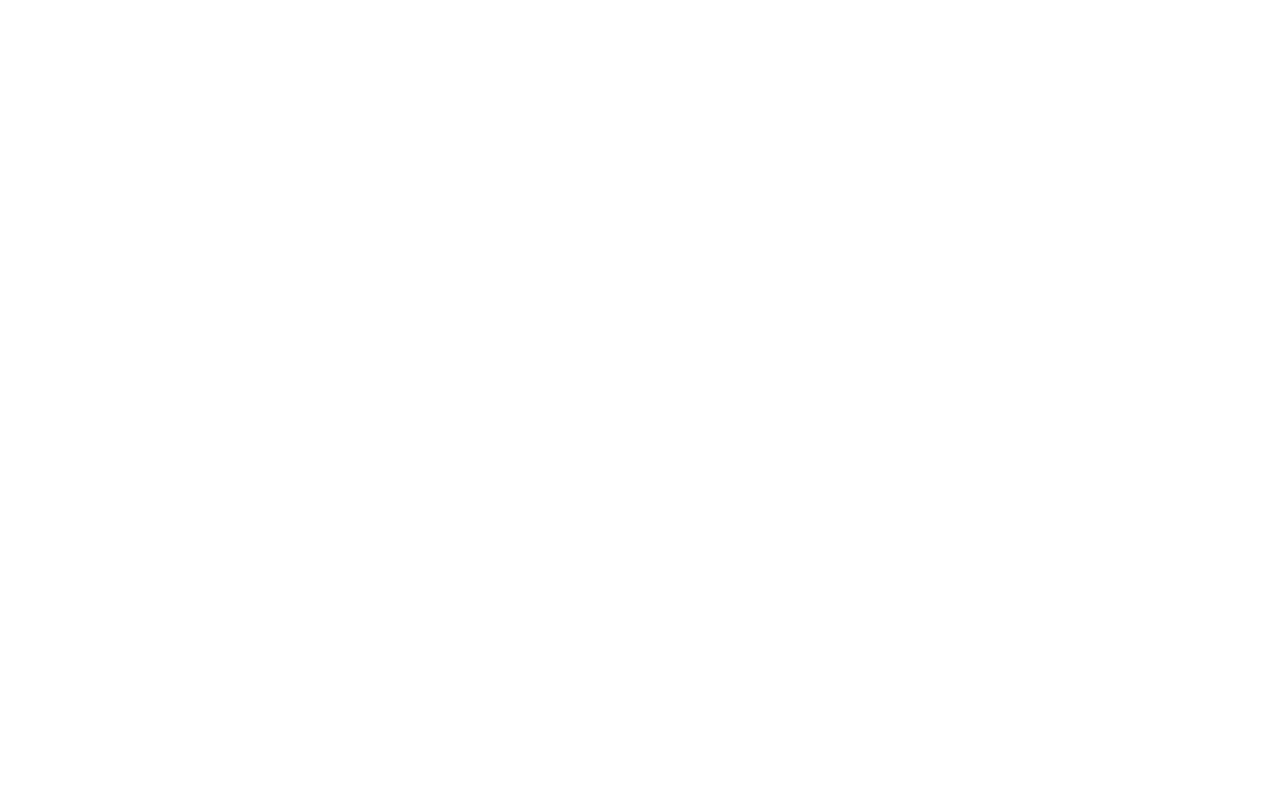
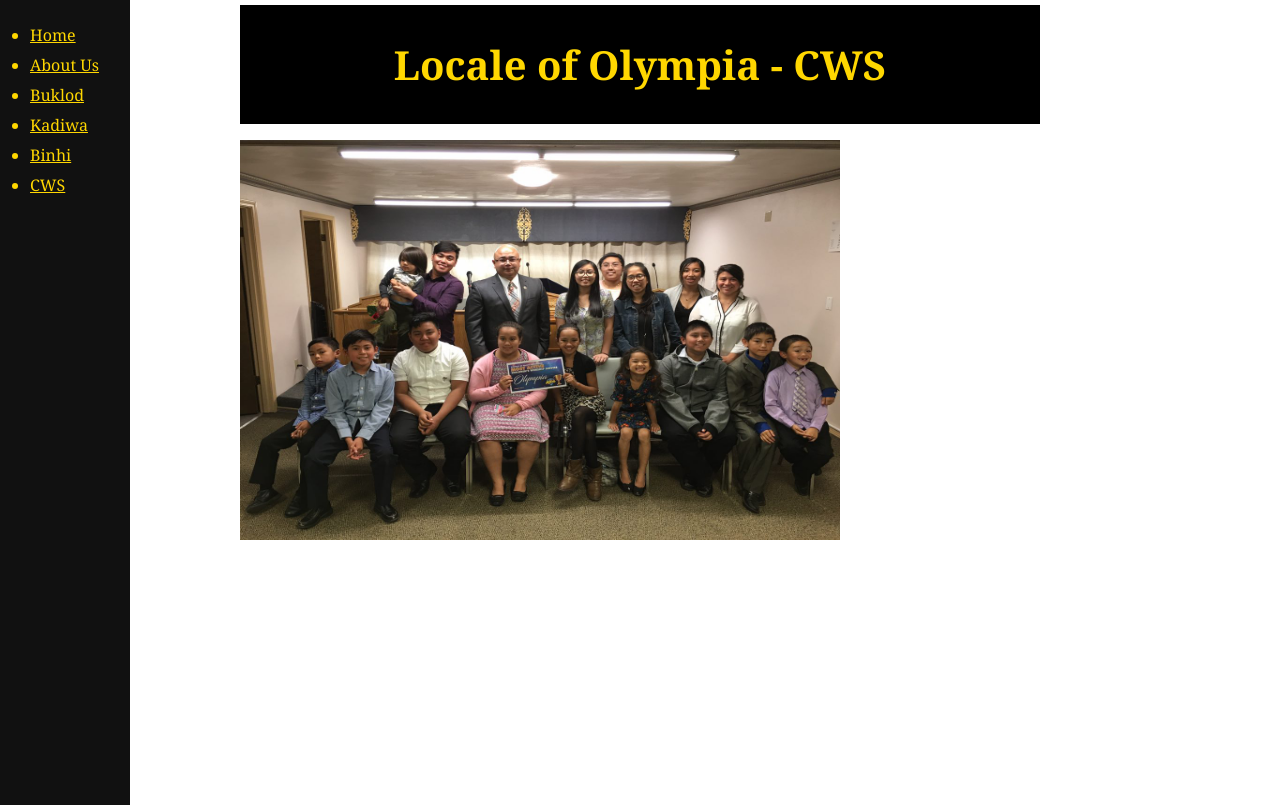
Before and after one commit to MelizaRedulla/MelizaRedulla.github.io, a plain HTML site: page CWS.html in a window 1280 px wide. Drawn offline with Linux system fonts and the light colour scheme.

Commit message:
Second Commit

```diff
--- a/CWS.html
+++ b/CWS.html
@@ -0,0 +1,27 @@
+<!DOCTYPE html>
+<html>
+<head>
+  <title>Locale of Olympia</title>
+  <link rel="stylesheet" href="styleCWS.css">
+</head>
+
+<body>
+  <header>
+    <h1>Locale of Olympia - CWS</h1>
+  </header>
+
+  <nav>
+    <ul>
+      <div class="sidenav">
+        <li><a href="index.html">Home</a></li>
+        <li><a href="about-us.html">About Us</a></li>
+        <li><a href="buklod.html">Buklod</a></li>
+        <li><a href="kadiwa.html">Kadiwa</a></li>
+        <li><a href="binhi.html">Binhi</a></li>
+        <li><a href="cws.html">CWS</a></li>
+      </div>
+      </ul>
+    </nav>
+
+    <div id="main">
+      <img src="img/OlympiaCWS.jpg" alt="Olympia's CWS">
--- /dev/null
+++ b/styleCWS.css
@@ -0,0 +1,80 @@
+html {
+ height: 100%;
+}
+
+body {
+ width: 800px;
+ margin: 0 auto;
+ padding-top: 5px;
+ height: 100%
+}
+
+header {
+ background-color: black;
+ color: gold;
+ text-align: center;
+ padding: 5px;
+ font-size: 20px;
+ display: block;
+ width: 790px;
+}
+
+nav {
+ line-height: 30px;
+ background-color: black;
+ color: gold;
+}
+
+li a {
+ color: gold;
+}
+
+h2 {
+ background-color: black;
+ color: gold;
+ padding: 5px;
+ padding-left: 10px;
+}
+
+h4 {
+ padding-left: 25px;
+}
+
+img {
+ width: 600px;
+ height: 400px;
+}
+
+p1 {
+ padding-top: 10px;
+ padding-bottom: 10px;
+ padding-left: 50px;
+}
+
+p2 {
+  padding-top: 10px;
+  padding-bottom: 10px;
+  padding-left: 50px;
+}
+
+p3 {
+  padding-top: 10px;
+  padding-bottom: 30px;
+  padding-left: 50px;
+}
+
+body {
+ font-family: georgia;
+}
+
+.sidenav {
+ height: 100%;
+ width: 100px;
+ position: fixed;
+ z-index: 1;
+ top: 0;
+ left: 0;
+ background-color: #111;
+ overflow-x: hidden;
+ padding-top: 20px;
+ padding-left: 30px;
--- /dev/null
+++ b/stylehome.css
@@ -0,0 +1,71 @@
+html {
+    height: 20%;
+}
+body {
+    width: 80%;
+    padding-top: 5 px;
+    height: 20%;
+    margin-left: 5%;
+}
+header {
+    background-color: green;
+    color: red;
+    text-align: center;
+    padding: 5px;
+    font-size: 24px;
+    display: block;
+    width: 80%;
+    content: normal;
+    margin-left: 5%;
+}
+h1 {
+    content: none;
+    margin-bottom: 0%
+}
+h3 {
+    margin-top: 0%;
+}
+section {
+  height: 100%;
+  width: 80%;
+  margin-left: 5%;
+}
+nav {
+  background-color: red;
+  color: green;
+  line-height: 30px;
+}
+.sidenav {
+  height: 100%;
+  width: 100px;
+  position: fixed;
+  z-index: 1;
+  top: 0;
+  left: 0;
+  background-color: red;
+  color: green;
+  overflow-x: hidden;
+  padding-top: 30px;
+}
+.sidenav a {
+  padding: 6px 8px 6px 16px;
+  text-decoration: none;
+  font size: 25px;
+  color: yellow;
+  display: block;
+}
+.sidenav a:hover {
+  color: #f1f1f1;
+}
+/*.church {
+  display: flex;
+  width: 30%;
+  border: 0%;
+  margin: 0%;
+  align-items: flex-end;
+}*/
+img {
+  width: 800px;
+  height: 450px;
+  align-self: center;
+}
```
Also changed, not shown: about-us.html (+4 -4 lines), index.html (+4 -16 lines), img/OlympiaCWS.jpg (added), 2 other files.
